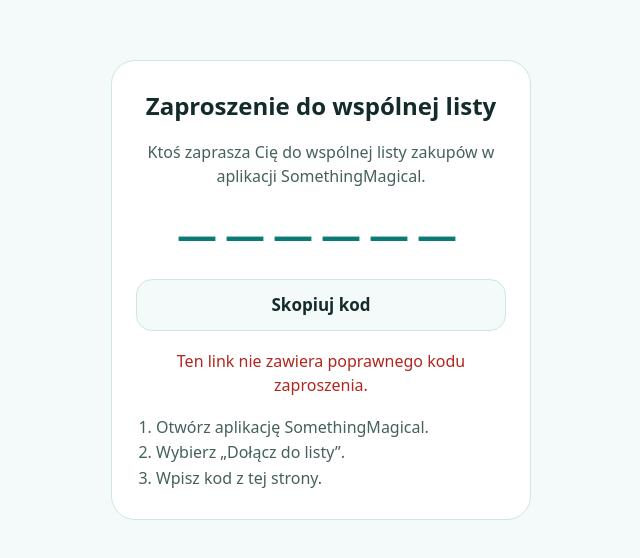
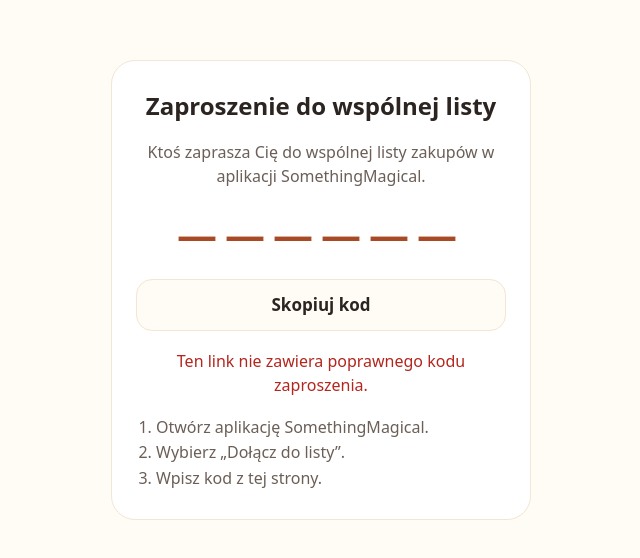
Before and after one commit to pmikoda/somethingmagical-join, a plain HTML site: page index.html in a window 1280 px wide. Shown: the part 110-668 px from the top of the page, without its empty margins (319-959 px from the left). Drawn offline with Linux system fonts and the light colour scheme.

Commit message:
Brick + cream colors
Co-Authored-By: Claude Opus 5.5 <noreply@anthropic.com>

```diff
--- a/index.html
+++ b/index.html
@@ -7,12 +7,12 @@
     <title>Zaproszenie do wspólnej listy zakupów</title>
     <style>
       :root {
-        --bg: #f4faf9;
+        --bg: #fffbf5;
         --card: #ffffff;
-        --text: #132b2a;
-        --muted: #45605d;
-        --accent: #0b7a75;
-        --border: #cfe6e2;
+        --text: #2b2420;
+        --muted: #6b5f57;
+        --accent: #a84a25;
+        --border: #f3e6d3;
       }
       * {
         box-sizing: border-box;
```
